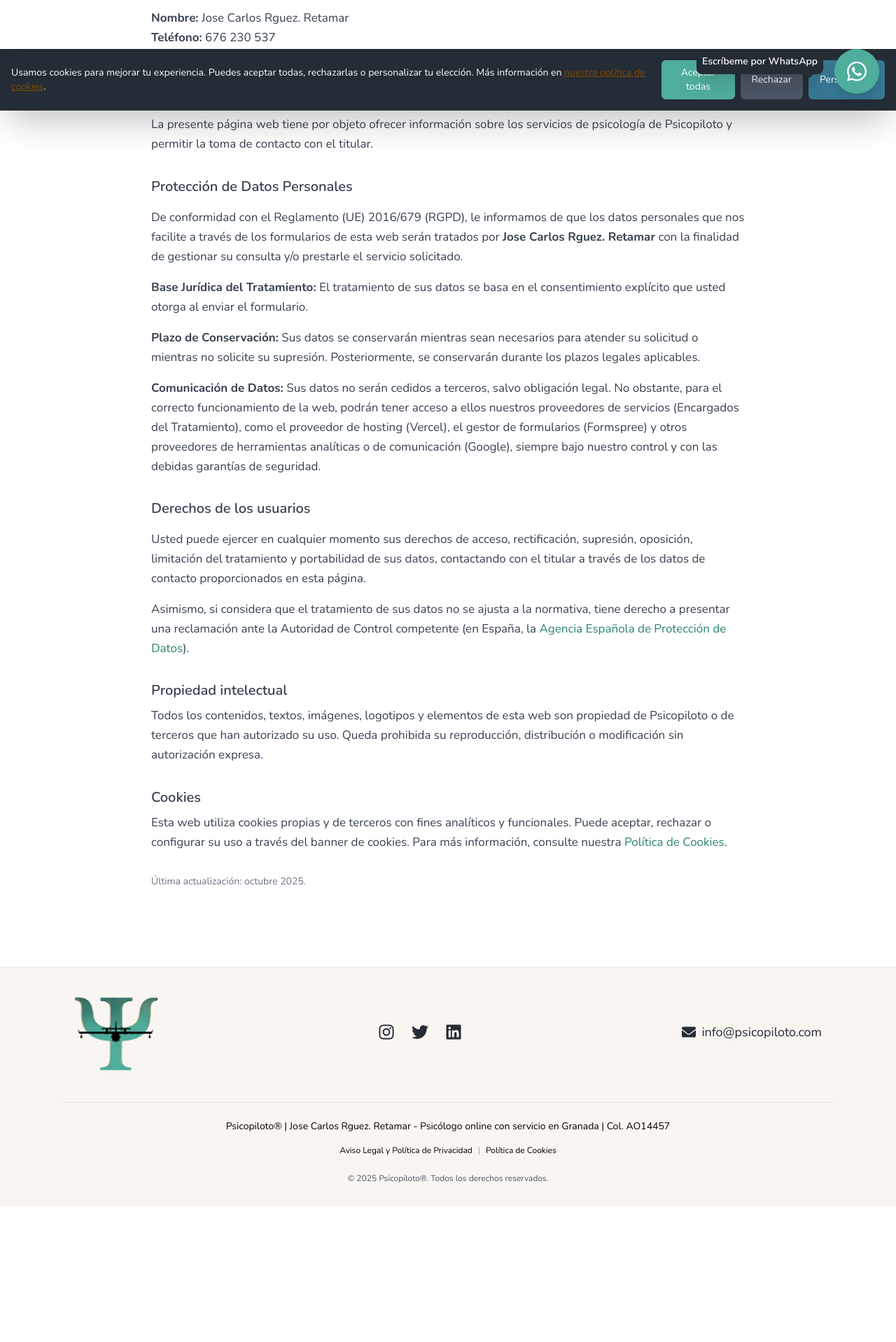
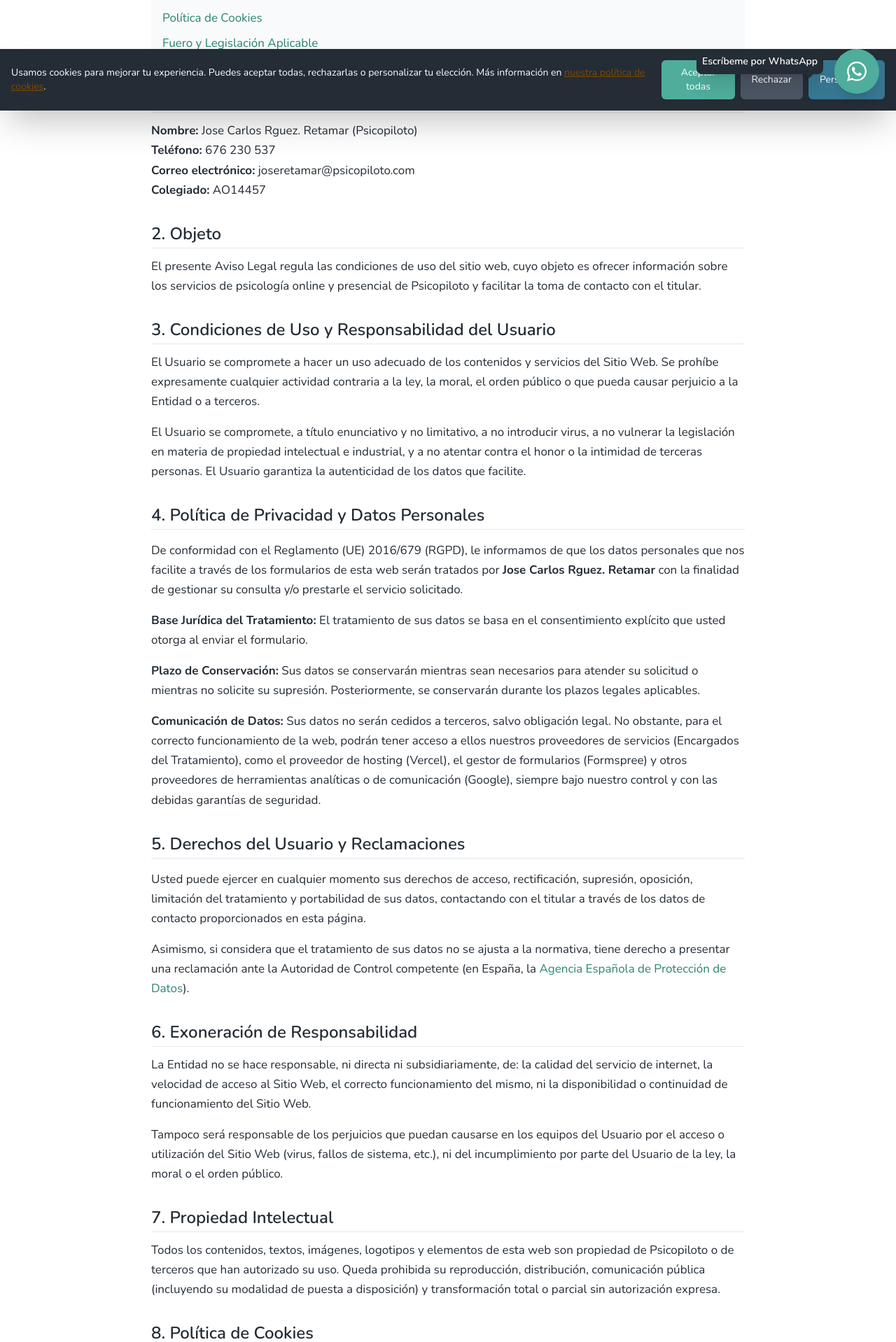
Before and after one commit to psicopiloto/psicopilotopage1, a Next.js app: page /aviso-legal in a window 1280 px wide. Shown: the part 642-2560 px from the top of the page at 70% size. Before the commit the page ends 2366 px from the top, so only its background shows below. Built offline with nearby package versions, Linux system fonts and the light colour scheme.

Commit message:
Update aviso-legal.js

```diff
--- a/pages/aviso-legal.js
+++ b/pages/aviso-legal.js
@@ -9,17 +9,21 @@ export default function AvisoLegal() {
   const secciones = [
     { id: "titular", label: "Titular de la web" },
     { id: "objeto", label: "Objeto" },
-    { id: "proteccion-datos", label: "Protección de datos personales" },
-    { id: "derechos", label: "Derechos de los usuarios" },
-    { id: "propiedad", label: "Propiedad intelectual" },
-    { id: "cookies", label: "Cookies" },
+    // ✨ CAMBIO: Nuevas secciones añadidas al índice
+    { id: "condiciones", label: "Condiciones de Uso y Responsabilidad" },
+    { id: "proteccion-datos", label: "Política de Privacidad y Datos" },
+    { id: "derechos", label: "Derechos del Usuario y Reclamaciones" },
+    { id: "exoneracion", label: "Exoneración de Responsabilidad" },
+    { id: "propiedad", label: "Propiedad Intelectual" },
+    { id: "cookies", label: "Política de Cookies" },
+    { id: "fuero", label: "Fuero y Legislación Aplicable" },
   ];
 
   return (
     <div className="min-h-screen flex flex-col">
       <NextSeo
         title="Aviso Legal y Política de Privacidad | Psicopiloto"
-        description="Aviso Legal y Política de Privacidad de Psicopiloto. Psicólogo online y presencial en Granada."
+        description="Aviso Legal y Política de Privacidad de Psicopiloto. Información sobre las condiciones de uso, derechos de usuario y protección de datos."
         canonical="https://psicopiloto.com/aviso-legal"
         additionalMetaTags={[
           { name: "author", content: "Jose Carlos Rguez. Retamar" },
@@ -29,7 +33,7 @@ export default function AvisoLegal() {
       <Nav />
 
       <main className="flex-grow pt-16">
-        <section className="max-w-4xl mx-auto px-6 py-12 text-gray-700">
+        <section className="max-w-4xl mx-auto px-6 py-12 text-psicopiloto-gray-700">
           <div className="flex justify-center mb-6">
             <Image
               src="/logo.webp"
@@ -39,9 +43,10 @@ export default function AvisoLegal() {
             />
           </div>
 
-          <h1 className="text-3xl font-bold mb-6 text-center">Aviso Legal y Política de Privacidad</h1>
+          <h1 className="text-3xl font-bold mb-6 text-center">Aviso Legal y Condiciones de Uso</h1>
 
           <nav className="mb-8 bg-gray-50 p-4 rounded-lg shadow-sm">
+            <h2 className="text-xl font-semibold mb-3">Índice</h2>
             <ul className="space-y-2">
               {secciones.map((sec) => (
                 <li key={sec.id}>
@@ -53,25 +58,39 @@ export default function AvisoLegal() {
             </ul>
           </nav>
 
+          {/* 1. Titular de la web */}
           <section id="titular" className="mb-8">
-            <h2 className="text-xl font-semibold mb-2">Titular de la web</h2>
-            <p>
-              <strong>Nombre:</strong> Jose Carlos Rguez. Retamar <br />
+            <h2 className="text-2xl font-semibold mb-3 border-b pb-1">1. Titular de la web</h2>
+            <p className="space-y-1">
+              <strong>Nombre:</strong> Jose Carlos Rguez. Retamar (Psicopiloto) <br />
               <strong>Teléfono:</strong> 676 230 537 <br />
               <strong>Correo electrónico:</strong> joseretamar@psicopiloto.com <br />
+              <strong>Colegiado:</strong> AO14457
             </p>
           </section>
 
+          {/* 2. Objeto */}
           <section id="objeto" className="mb-8">
-            <h2 className="text-xl font-semibold mb-2">Objeto</h2>
+            <h2 className="text-2xl font-semibold mb-3 border-b pb-1">2. Objeto</h2>
             <p>
-              La presente página web tiene por objeto ofrecer información sobre los servicios de psicología de Psicopiloto y permitir la toma de contacto con el titular.
+              El presente Aviso Legal regula las condiciones de uso del sitio web, cuyo objeto es ofrecer información sobre los servicios de psicología online y presencial de Psicopiloto y facilitar la toma de contacto con el titular.
             </p>
           </section>
 
-          {/* ✨ CORRECCIÓN: Contenido actualizado para cumplir con el RGPD */}
+          {/* 3. Condiciones de Uso y Responsabilidad del Usuario (NUEVA SECCIÓN) */}
+          <section id="condiciones" className="mb-8">
+            <h2 className="text-2xl font-semibold mb-3 border-b pb-1">3. Condiciones de Uso y Responsabilidad del Usuario</h2>
+            <p className="space-y-3">
+                El Usuario se compromete a hacer un uso adecuado de los contenidos y servicios del Sitio Web. Se prohíbe expresamente cualquier actividad contraria a la ley, la moral, el orden público o que pueda causar perjuicio a la Entidad o a terceros.
+            </p>
+            <p className="mt-4">
+                El Usuario se compromete, a título enunciativo y no limitativo, a no introducir virus, a no vulnerar la legislación en materia de propiedad intelectual e industrial, y a no atentar contra el honor o la intimidad de terceras personas. El Usuario garantiza la autenticidad de los datos que facilite.
+            </p>
+          </section>
+
+          {/* 4. Política de Privacidad y Datos (RGPD) */}
           <section id="proteccion-datos" className="mb-8 space-y-4">
-            <h2 className="text-xl font-semibold mb-2">Protección de Datos Personales</h2>
+            <h2 className="text-2xl font-semibold mb-3 border-b pb-1">4. Política de Privacidad y Datos Personales</h2>
             <p>
               De conformidad con el Reglamento (UE) 2016/679 (RGPD), le informamos de que los datos personales que nos facilite a través de los formularios de esta web serán tratados por <strong>Jose Carlos Rguez. Retamar</strong> con la finalidad de gestionar su consulta y/o prestarle el servicio solicitado.
             </p>
@@ -86,9 +105,9 @@ export default function AvisoLegal() {
             </p>
           </section>
 
-          {/* ✨ CORRECCIÓN: Contenido actualizado para cumplir con el RGPD */}
+          {/* 5. Derechos del Usuario y Reclamaciones */}
           <section id="derechos" className="mb-8 space-y-4">
-            <h2 className="text-xl font-semibold mb-2">Derechos de los usuarios</h2>
+            <h2 className="text-2xl font-semibold mb-3 border-b pb-1">5. Derechos del Usuario y Reclamaciones</h2>
             <p>
               Usted puede ejercer en cualquier momento sus derechos de acceso, rectificación, supresión, oposición, limitación del tratamiento y portabilidad de sus datos, contactando con el titular a través de los datos de contacto proporcionados en esta página.
             </p>
@@ -97,19 +116,41 @@ export default function AvisoLegal() {
             </p>
           </section>
 
-          <section id="propiedad" className="mb-8">
-            <h2 className="text-xl font-semibold mb-2">Propiedad intelectual</h2>
+          {/* 6. Exoneración de Responsabilidad (NUEVA SECCIÓN) */}
+          <section id="exoneracion" className="mb-8">
+            <h2 className="text-2xl font-semibold mb-3 border-b pb-1">6. Exoneración de Responsabilidad</h2>
             <p>
-              Todos los contenidos, textos, imágenes, logotipos y elementos de esta web son propiedad de Psicopiloto o de terceros que han autorizado su uso. Queda prohibida su reproducción, distribución o modificación sin autorización expresa.
+              La Entidad no se hace responsable, ni directa ni subsidiariamente, de: la calidad del servicio de internet, la velocidad de acceso al Sitio Web, el correcto funcionamiento del mismo, ni la disponibilidad o continuidad de funcionamiento del Sitio Web.
+            </p>
+            <p className="mt-4">
+              Tampoco será responsable de los perjuicios que puedan causarse en los equipos del Usuario por el acceso o utilización del Sitio Web (virus, fallos de sistema, etc.), ni del incumplimiento por parte del Usuario de la ley, la moral o el orden público.
             </p>
           </section>
 
+          {/* 7. Propiedad Intelectual */}
+          <section id="propiedad" className="mb-8">
+            <h2 className="text-2xl font-semibold mb-3 border-b pb-1">7. Propiedad Intelectual</h2>
+            <p>
+              Todos los contenidos, textos, imágenes, logotipos y elementos de esta web son propiedad de Psicopiloto o de terceros que han autorizado su uso. Queda prohibida su reproducción, distribución, comunicación pública (incluyendo su modalidad de puesta a disposición) y transformación total o parcial sin autorización expresa.
+            </p>
+          </section>
+
+          {/* 8. Cookies */}
           <section id="cookies" className="mb-8">
-            <h2 className="text-xl font-semibold mb-2">Cookies</h2>
+            <h2 className="text-2xl font-semibold mb-3 border-b pb-1">8. Política de Cookies</h2>
             <p>
               Esta web utiliza cookies propias y de terceros con fines analíticos y funcionales. Puede aceptar, rechazar o configurar su uso a través del banner de cookies. Para más información, consulte nuestra <a href="/politica-cookies" className="text-psicopiloto-green-600 hover:underline">Política de Cookies</a>.
             </p>
           </section>
+
+          {/* 9. Fuero y Legislación Aplicable (NUEVA SECCIÓN) */}
+          <section id="fuero" className="mb-8">
+            <h2 className="text-2xl font-semibold mb-3 border-b pb-1">9. Fuero y Legislación Aplicable</h2>
+            <p>
+              El presente Aviso Legal se rige por la legislación española vigente. Para cualquier controversia que pudiera derivarse de la utilización del Sitio Web o de los servicios ofrecidos, las partes se someten a la jurisdicción y competencia de los tribunales de la ciudad de **Granada**, siempre que ello fuese legalmente posible. En caso contrario, se aplicará el fuero legal correspondiente.
+            </p>
+          </section>
+
 
           <p className="mt-6 text-sm text-gray-500">
             Última actualización: octubre 2025.
```
